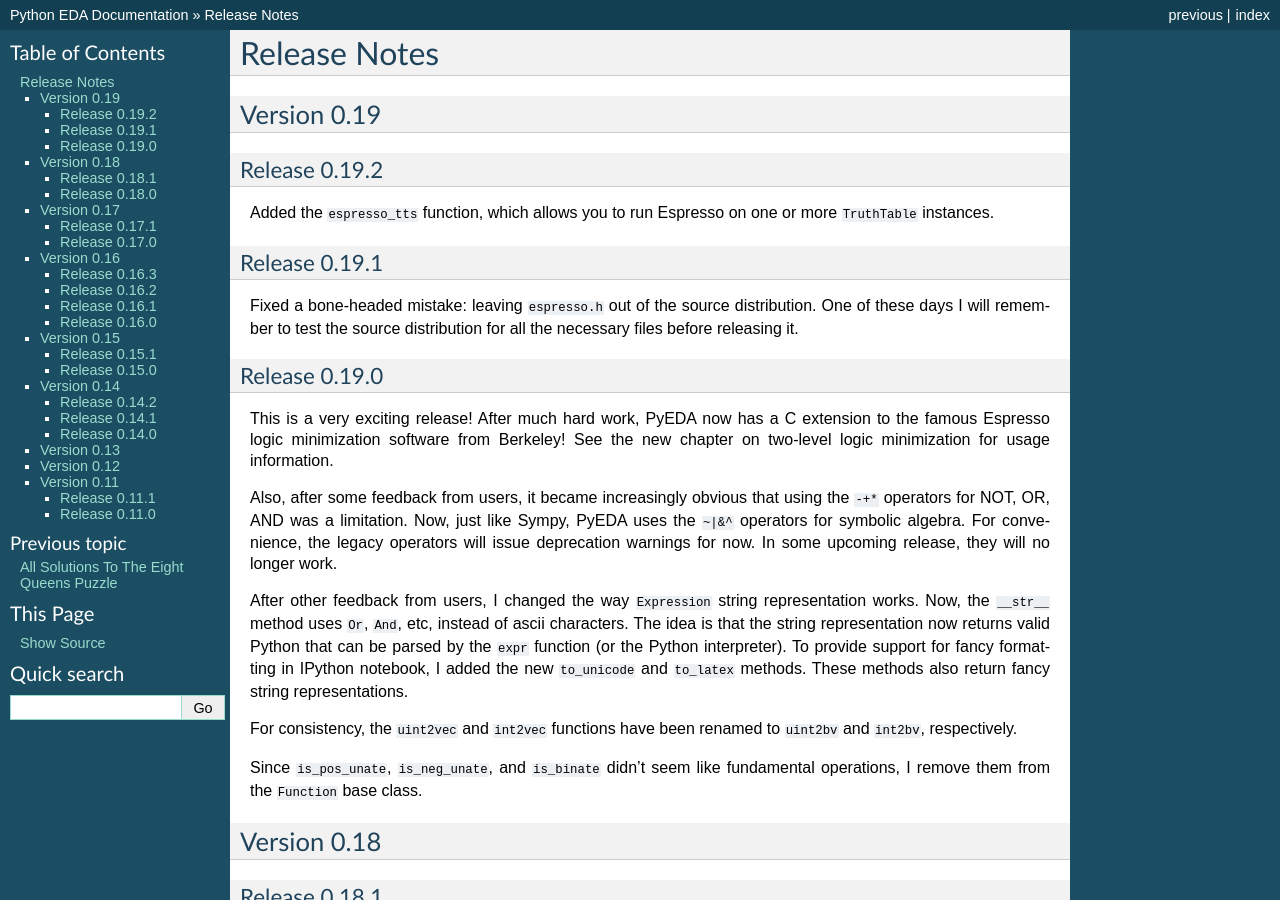
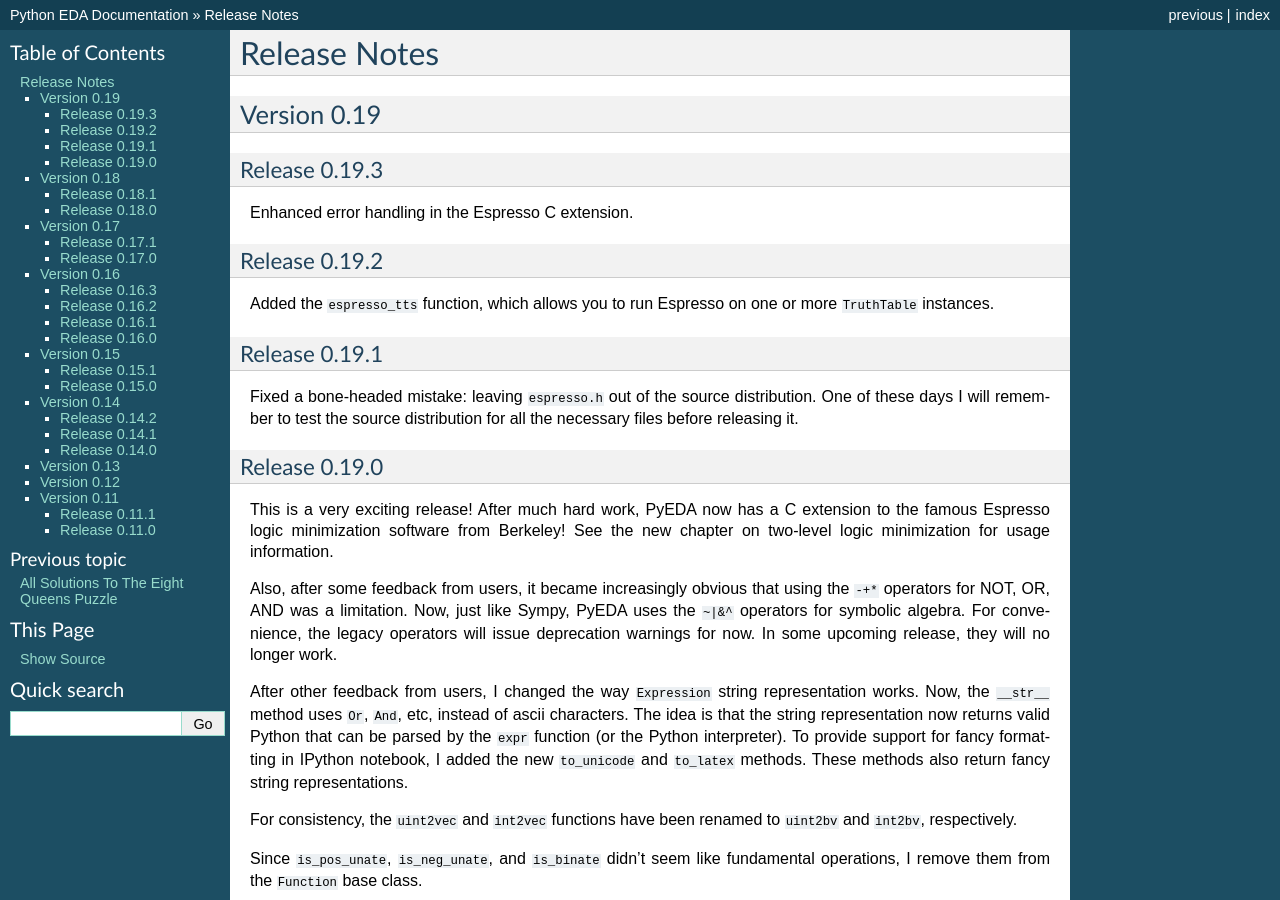
Before and after one commit to cjdrake/pyeda, a Sphinx documentation site: the page built from doc/source/relnotes.rst, in a window 1280 px wide and 900 px high. Built offline with Sphinx 7.4.7, drawn with Linux system fonts in a browser that asks for light colours.

Commit message:
Add version 0.19.3 release notes

```diff
--- a/doc/source/relnotes.rst
+++ b/doc/source/relnotes.rst
@@ -6,6 +6,11 @@
 
 Version 0.19
 ============
+
+Release 0.19.3
+--------------
+
+Enhanced error handling in the Espresso C extension.
 
 Release 0.19.2
 --------------
```
